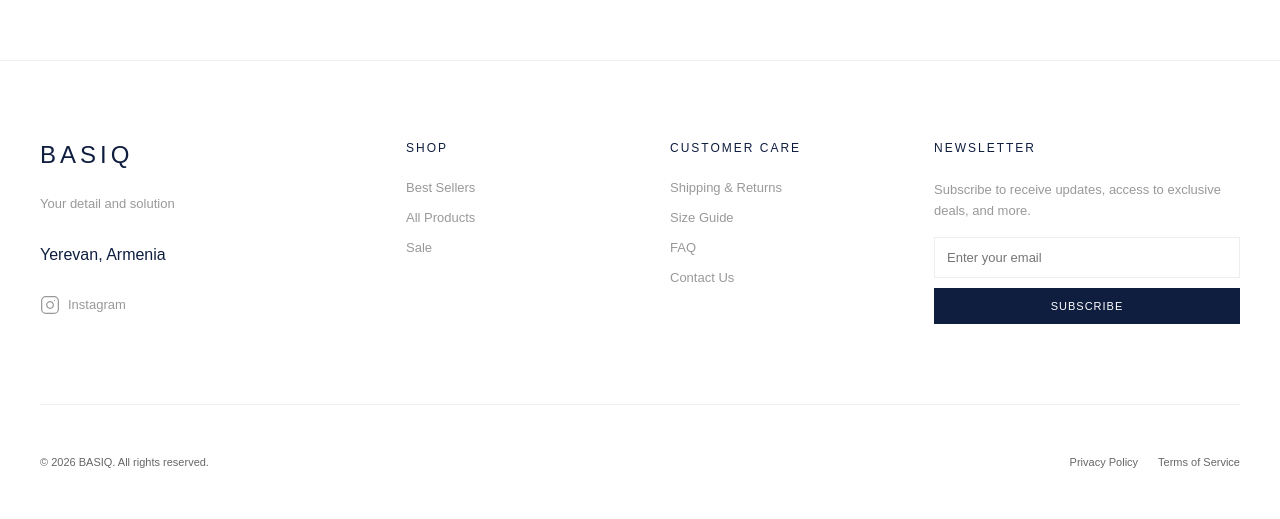
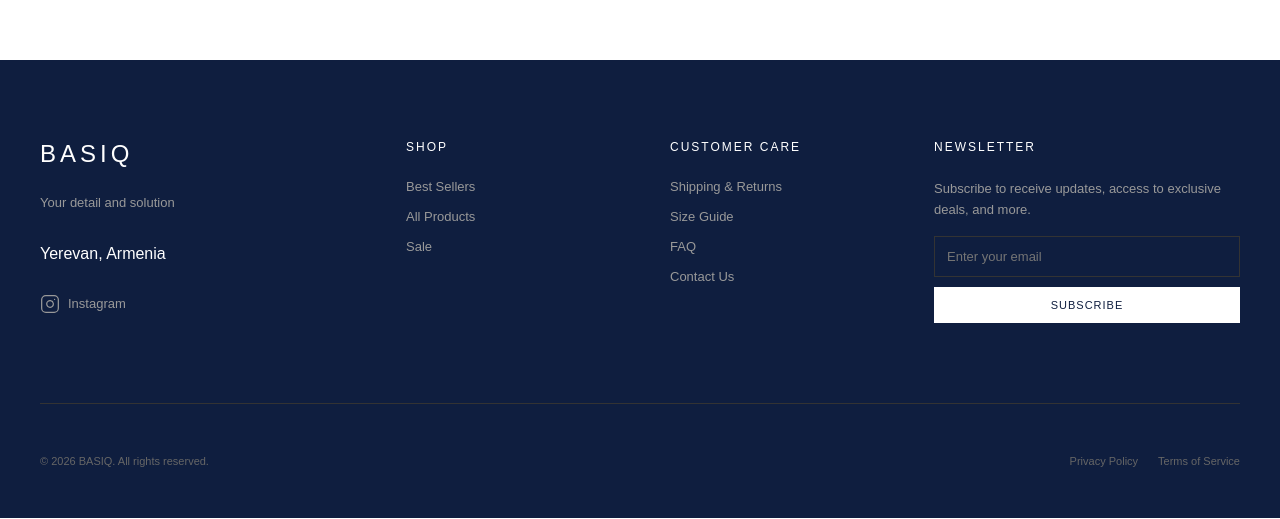
Before and after one commit to TatevBabiyan/OnlineShop, a React (Create React App) app in the folder ShopFrontend/my-app/: page /product/1 in a window 1280 px wide. Shown: the part 640-1159 px from the top of the page. Built offline with nearby package versions, Linux system fonts and the light colour scheme; no server answers.

Commit message:
Fix: Reverted footer/sidebar styles to #0f1e3f. Resolved API port mismatch and enhanced product category filtering.

```diff
--- a/ShopFrontend/my-app/src/admin_components/styles/admin.module.css
+++ b/ShopFrontend/my-app/src/admin_components/styles/admin.module.css
@@ -1,9 +1,9 @@
 /* Global Admin Variables */
 :root {
   --admin-bg: #ffffff;
-  --sidebar-bg: #ffffff;
-  --sidebar-text: #0f1e3f;
-  --sidebar-active: #f1f5f9;
+  --sidebar-bg: #0f1e3f;
+  --sidebar-text: #e2e8f0;
+  --sidebar-active: #3b82f6;
   --header-bg: #ffffff;
   --text-primary: #111827;
   --text-secondary: #6b7280;
@@ -37,19 +37,19 @@
   overflow-y: auto;
 }
 
-/* Sidebar */
 .sidebar {
   width: 260px;
+  background-color: var(--sidebar-bg);
+  color: var(--sidebar-text);
   display: flex;
   flex-direction: column;
   padding: 1rem;
-  border-right: 1px solid var(--border-color);
 }
 
 .sidebar h3 {
   font-size: 1.5rem;
   font-weight: 700;
-  color: var(--sidebar-text);
+  color: #fff;
   margin-bottom: 2rem;
   text-align: center;
   letter-spacing: 0.5px;
@@ -67,14 +67,13 @@
 }
 
 .sidebar a:hover {
-  background-color: #f8fafc;
-  color: var(--primary-color);
+  background-color: rgba(255, 255, 255, 0.1);
+  color: #fff;
 }
 
 .sidebar a.active {
   background-color: var(--sidebar-active);
-  color: var(--primary-color);
-  font-weight: 600;
+  color: #fff;
 }
 
 /* Topbar */
--- a/ShopFrontend/my-app/src/components/Footer/Footer.module.css
+++ b/ShopFrontend/my-app/src/components/Footer/Footer.module.css
@@ -9,11 +9,10 @@
 }
 
 .footer {
-  background: #ffffff;
-  color: #0f1e3f;
+  background: #0f1e3f;
+  color: white;
   padding: 80px 40px 40px;
   font-family: 'Montserrat-Alt1', sans-serif;
-  border-top: 1px solid #eeeeee;
 }
 
 .container {
@@ -23,7 +22,7 @@
   grid-template-columns: 1.5fr 1fr 1fr 1.5fr;
   gap: 60px;
   padding-bottom: 80px;
-  border-bottom: 1px solid #eeeeee;
+  border-bottom: 1px solid #333;
 }
 
 .col {
@@ -49,7 +48,7 @@
 .col h4 {
   font-size: 12px;
   letter-spacing: 2px;
-  color: #0f1e3f;
+  color: #fff;
   margin: 0 0 10px 0;
   font-weight: 300;
 }
@@ -94,9 +93,9 @@
 
 .input {
   background: transparent;
-  border: 1px solid #eeeeee;
+  border: 1px solid #333;
   padding: 12px;
-  color: #0f1e3f;
+  color: white;
   font-family: inherit;
   font-size: 13px;
   border-radius: 0;
@@ -109,8 +108,8 @@
 }
 
 .button {
-  background: #0f1e3f;
-  color: #ffffff;
+  background: white;
+  color: #0f1e3f;
   border: none;
   padding: 12px;
   font-family: inherit;
--- a/ShopFrontend/my-app/src/config.js
+++ b/ShopFrontend/my-app/src/config.js
@@ -1,4 +1,4 @@
-const apiHost = process.env.REACT_APP_API_HOST || "http://localhost:5001";
+const apiHost = process.env.REACT_APP_API_HOST || "http://localhost:5000";
 
 const config = {
     apiHost
```
Also changed, not shown: 1 other file (tests, documents, lock files or other folders).
